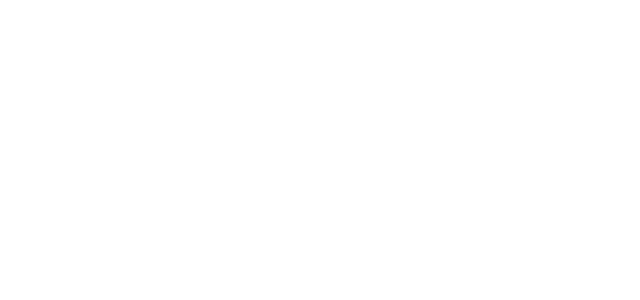
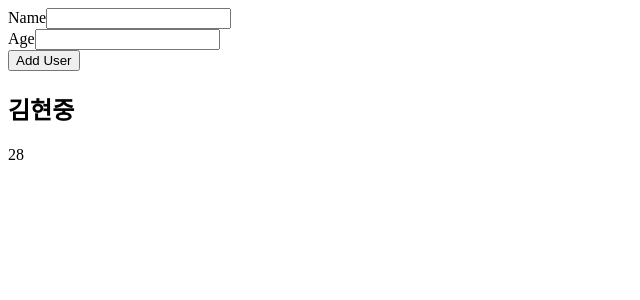
Before and after one commit to dev-thug/react-guide-practice, a React (Create React App) app: page / in a window 1280 px wide. Shown: the top 300 px of the page, without its empty margins (0-640 px from the left). Built offline with nearby package versions, Linux system fonts and the light colour scheme.

Commit message:
add 사용자 기본기능 구현

```diff
--- a/src/App.js
+++ b/src/App.js
@@ -1,7 +1,31 @@
+import User from "./components/User/User";
+import {useState} from "react";
+import NewUser from "./components/NewUser/NewUser";
+
+const DUMMY_USER = [
+    {
+        id: "u1",
+        name: "김현중",
+        age: "28"
+    }
+]
+
 function App() {
+
+    const [users, setUsers] = useState(DUMMY_USER);
+
+
+    const addUserHandler = (user) => {
+        setUsers(prevState => {
+            return [user, ...prevState]
+        })
+    }
+
+
     return (
         <div>
-
+            <NewUser onAddUser={addUserHandler}/>
+            <User items={users}/>
         </div>
     );
 }
--- /dev/null
+++ b/src/components/NewUser/NewUser.js
@@ -0,0 +1,20 @@
+import UserForm from "./UserForm";
+
+const NewUser = (props) => {
+
+    const saveUserDataHandler = (enteredUserData) => {
+        const userData = {
+            ...enteredUserData,
+            id: Math.random().toString()
+        }
+        props.onAddUser(userData)
+    }
+
+    return (
+        <div>
+            <UserForm onSaveUserData={saveUserDataHandler}/>
+        </div>
+    )
+}
+
+export default NewUser;
--- /dev/null
+++ b/src/components/NewUser/UserForm.js
@@ -0,0 +1,50 @@
+import {useState} from "react";
+
+const UserForm = (props) => {
+
+    const [enteredName, setEnteredName] = useState("");
+
+    const [enteredAge, setEnteredAge] = useState("")
+
+    const nameChangeHandler = (event) => {
+        setEnteredName(event.target.value);
+    }
+
+    const ageChangeHandler = (event) => {
+        setEnteredAge(event.target.value);
+    }
+
+    const submitHandler = (event) => {
+        event.preventDefault()
+
+        const userData = {
+            name: enteredName,
+            age: +enteredAge
+        }
+
+        props.onSaveUserData(userData)
+        setEnteredName("")
+        setEnteredAge("")
+
+    }
+
+    return (
+        <form onSubmit={submitHandler}>
+            <div>
+                <div>
+                    <label htmlFor="">Name</label>
+                    <input type="text" value={enteredName} onChange={nameChangeHandler}/>
+                </div>
+                <div>
+                    <label htmlFor="">Age</label>
+                    <input type="number" value={enteredAge} onChange={ageChangeHandler}/>
+                </div>
+            </div>
+            <div>
+                <button type="submit">Add User</button>
+            </div>
+        </form>
+    )
+}
+
+export default UserForm;
--- /dev/null
+++ b/src/components/User/User.js
@@ -0,0 +1,11 @@
+import UsersList from "./UsersList";
+
+const User = (props) => {
+    return (
+        <div>
+            <UsersList items={props.items}/>
+        </div>
+    )
+}
+
+export default User;
--- /dev/null
+++ b/src/components/User/UserItem.js
@@ -0,0 +1,10 @@
+const UserItem = (props) => {
+    return (
+        <div>
+            <h2>{props.name}</h2>
+            <p>{props.age}</p>
+        </div>
+    )
+}
+
+export default UserItem;
--- /dev/null
+++ b/src/components/User/UsersList.js
@@ -0,0 +1,18 @@
+import UserItem from "./UserItem";
+
+const UsersList = (props) => {
+    return (
+        <div>
+            {props.items.map(user =>
+                <UserItem
+                    key={user.id}
+                    id={user.id}
+                    name={user.name}
+                    age={user.age}
+                />
+            )}
+        </div>
+    )
+}
+
+export default UsersList;
```
